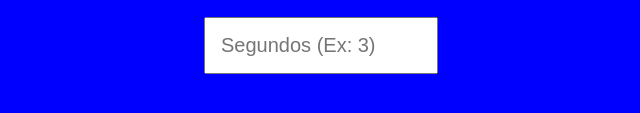
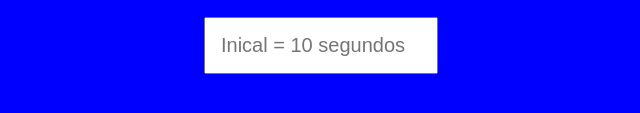
Before and after one commit to JoseMarquesJunior/reaction_time_trainer, a plain HTML site: page index.html in a window 1280 px wide. Shown: the part 393-506 px from the top of the page, 319-959 px from the left. Drawn offline with Linux system fonts and the light colour scheme.

Commit message:
Update index.html

```diff
--- a/index.html
+++ b/index.html
@@ -27,7 +27,7 @@
 </head>
 <body>
     <button id="intervaloBtn">Ajustar Intervalo (segundos)</button>
-    <input type="number" id="intervaloInput" placeholder="Segundos (Ex: 3)" min="1">
+    <input type="number" id="intervaloInput" placeholder="Inical = 10 segundos" min="1">
 
     <script>
         let intervalo = 10000; // Intervalo padrão em milissegundos
```
